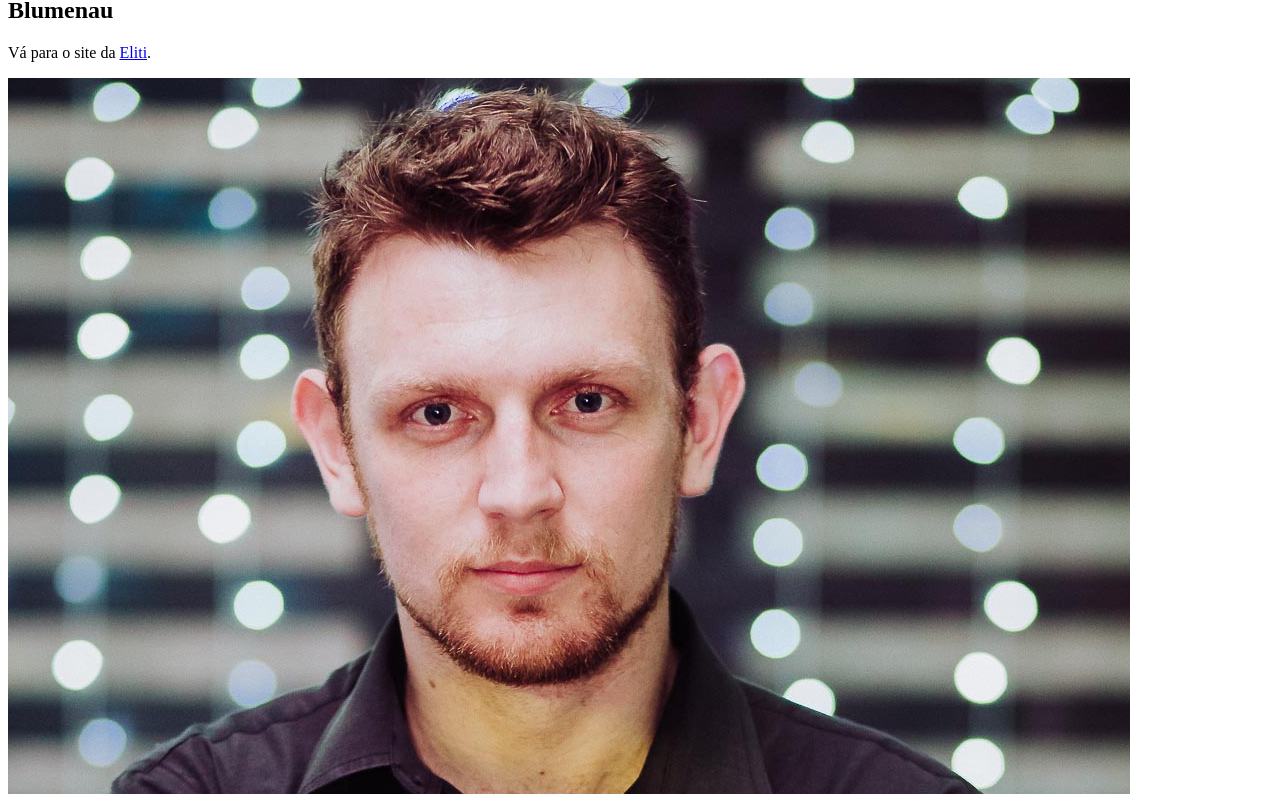
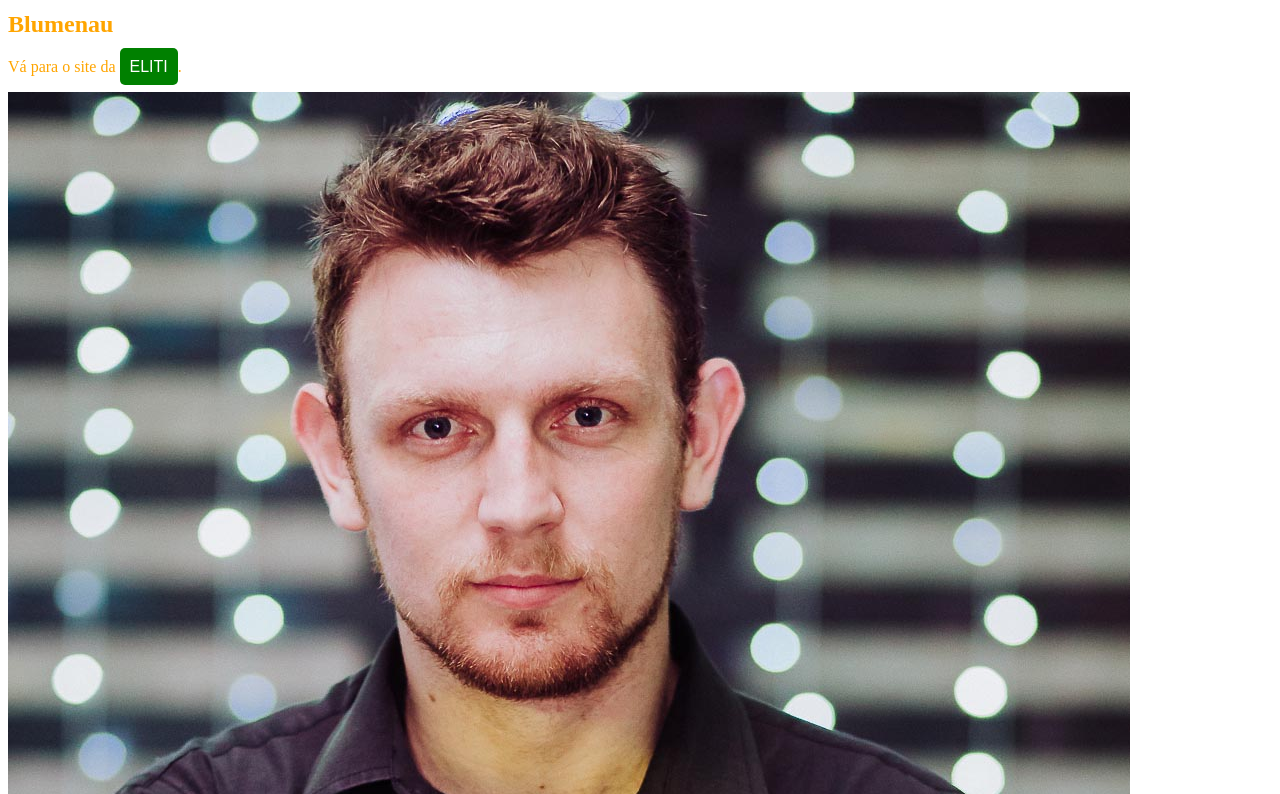
Before and after one commit to Erisonbnu/hello-world, a plain HTML site: page site.html in a window 1280 px wide. Shown: the part 69-863 px from the top of the page. Drawn offline with Linux system fonts and the light colour scheme.

Commit message:
Estrutura básica HTML

```diff
--- a/site.html
+++ b/site.html
@@ -1,4 +1,30 @@
-<h1>Bem Vindo</h1>
-<h2>Blumenau</h2>
-<p>Vá para o site da <a href="https://www.eliti.com.br/">Eliti</a>.</p>
-<img src="erison.jpg" alt="foto de um cara bonito">
+<!DOCTYPE html>
+<html>
+
+<head>
+  <title>Meu site</title>
+  <style>
+    body {
+      color: orange;
+    }
+
+    a {
+      color: white;
+      background: green;
+      padding: 10px;
+      text-decoration: none;
+      text-transform: uppercase;
+      font-family: Arial;
+      border-radius: 5px;
+    }
+  </style>
+</head>
+
+<body>
+  <h1>Bem Vindo</h1>
+  <h2>Blumenau</h2>
+  <p>Vá para o site da <a href="https://www.eliti.com.br/">Eliti</a>.</p>
+  <img src="erison.jpg" alt="foto de um cara bonito">
+</body>
+
+</html>
```
